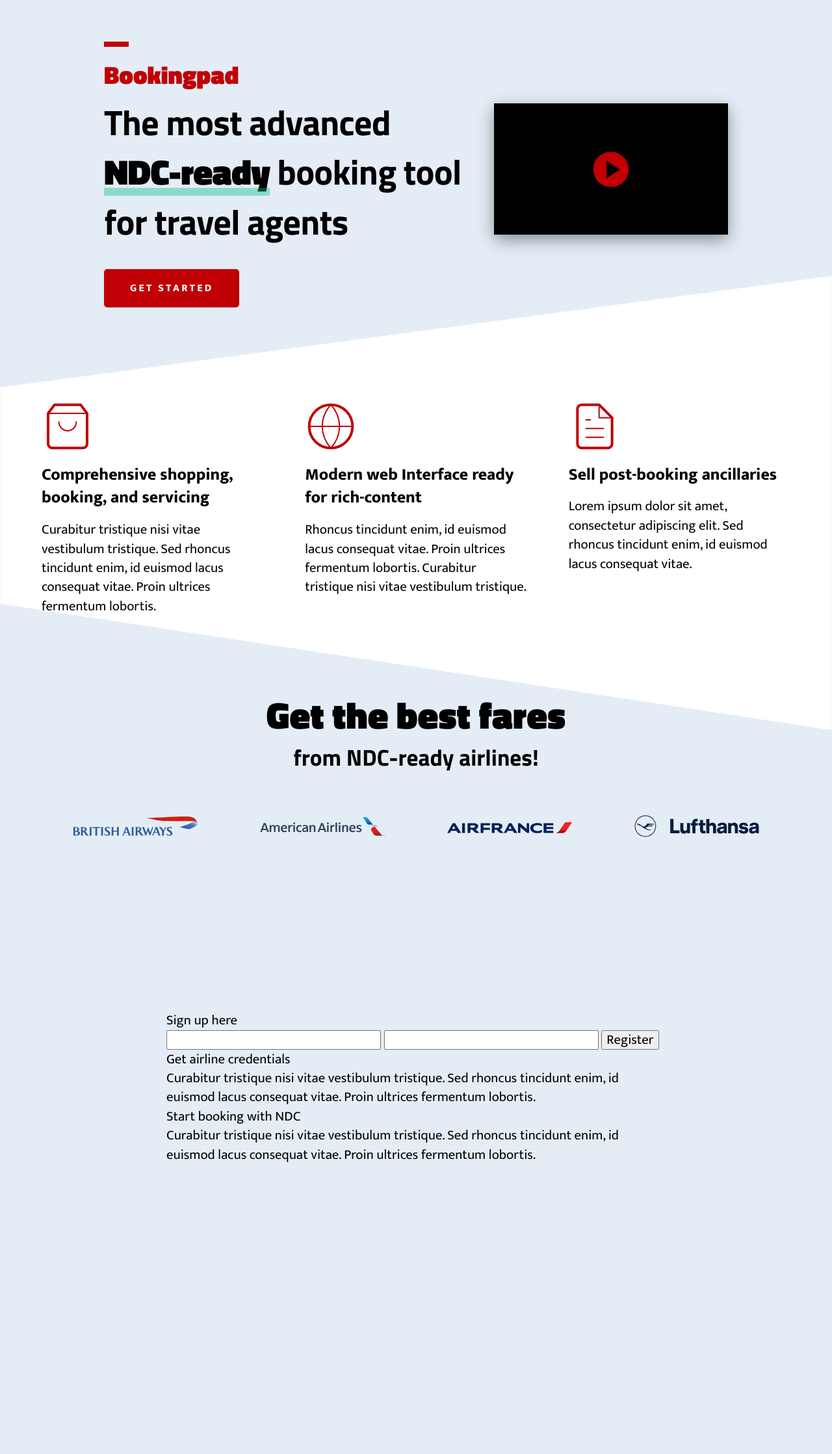
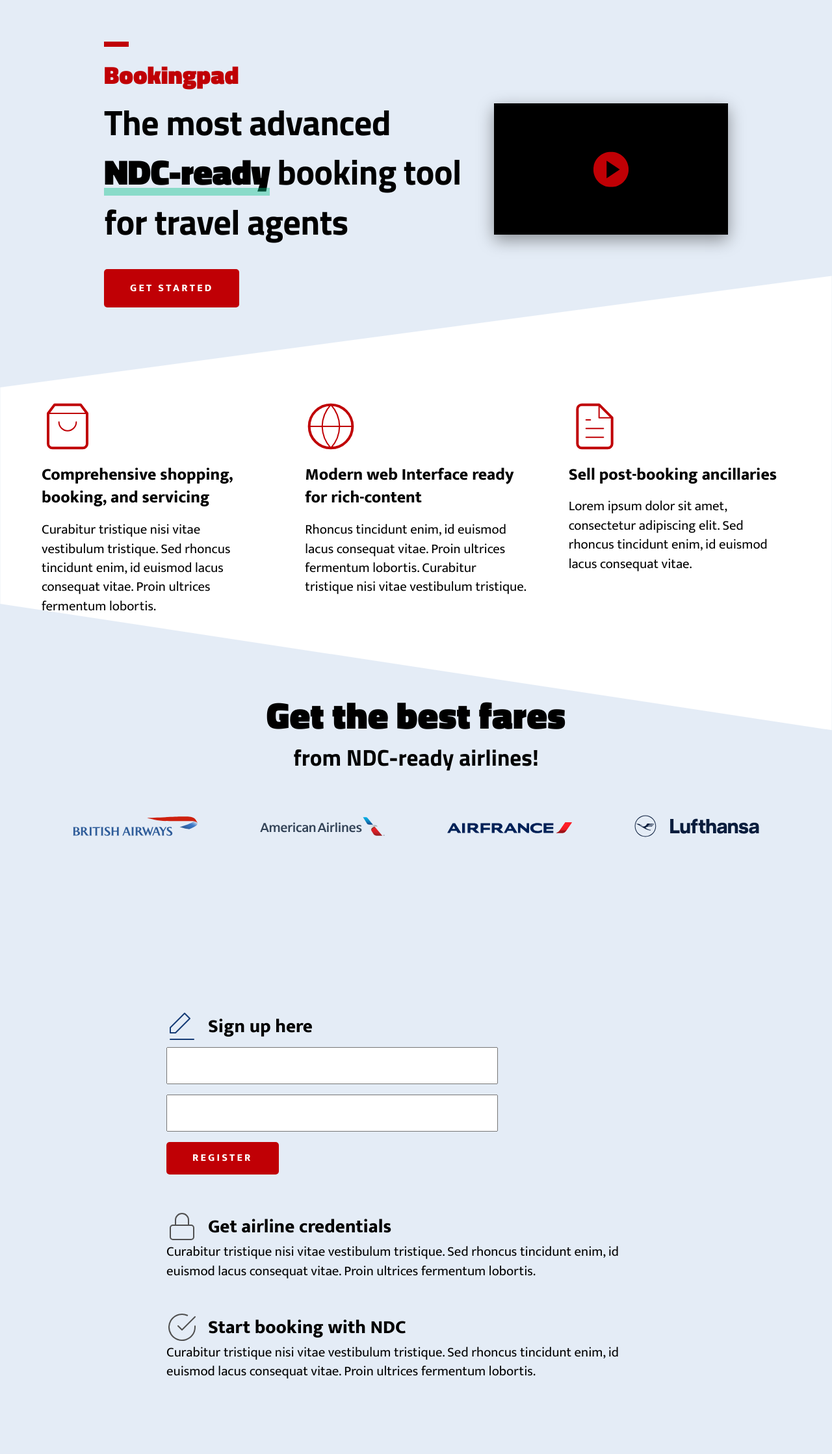
Before and after one commit to tripsimian-labs/bookingpad-web, a Jekyll site: the page built from index.md, in a window 1280 px wide. Shown: the whole page at 65% size. Built offline with Jekyll 4.4.1, drawn with Linux system fonts in a browser that asks for light colours; before the commit the page ends 1855 px from its top, so only the background shows below that.

Commit message:
Markup and style for get-started section

```diff
--- a/_layouts/main.html
+++ b/_layouts/main.html
@@ -204,31 +204,55 @@
       </div>
     </div>
     <div class="get-started">
-      <div class="layout narrow">
-        <div class="register">
-          <h3>Sign up here</h3>
+      <ul class="layout narrow">
+        <li class="register">
+          <div class="icon-headline">
+            <svg width="48" height="48" viewBox="0 0 48 48" fill="none" xmlns="http://www.w3.org/2000/svg">
+              <path d="M28 4L36 12L14 34H6V26L28 4Z" stroke="#163C76" stroke-width="2" stroke-linecap="round" stroke-linejoin="round"/>
+              <path d="M6 44H42" stroke="#163C76" stroke-width="2" stroke-linecap="round" stroke-linejoin="round"/>
+            </svg>
+            <h3>Sign up here</h3>
+          </div>
           <form action="">
-            <input type="text" name="name" id="" />
-            <input type="email" name="email" id="" />
-            <input type="submit" value="Register" />
+            <div>
+              <input type="text" name="name" id="" />
+            </div>
+            <div>
+              <input type="email" name="email" id="" />
+            </div>
+            <div>
+              <input class="button" type="submit" value="Register" />
+            </div>
           </form>
-        </div>
-        <div class="credentials">
-          <h3>Get airline credentials</h3>
+        </li>
+        <li class="credentials">
+          <div class="icon-headline">
+            <svg width="48" height="48" viewBox="0 0 48 48" fill="none" xmlns="http://www.w3.org/2000/svg">
+              <path d="M38 22H10C7.79086 22 6 23.7909 6 26V40C6 42.2091 7.79086 44 10 44H38C40.2091 44 42 42.2091 42 40V26C42 23.7909 40.2091 22 38 22Z" stroke="#505050" stroke-width="2" stroke-linecap="round" stroke-linejoin="round"/>
+              <path d="M14 22V14C14 11.3478 15.0536 8.8043 16.929 6.92893C18.8043 5.05357 21.3479 4 24 4C26.6522 4 29.1957 5.05357 31.0711 6.92893C32.9465 8.8043 34 11.3478 34 14V22" stroke="#505050" stroke-width="2" stroke-linecap="round" stroke-linejoin="round"/>
+            </svg>
+            <h3>Get airline credentials</h3>
+          </div>
           <p>
             Curabitur tristique nisi vitae vestibulum tristique. Sed rhoncus
             tincidunt enim, id euismod lacus consequat vitae. Proin ultrices
             fermentum lobortis.
           </p>
-        </div>
-        <div class="start-booking">
-          <h3>Start booking with NDC</h3>
+        </li>
+        <li class="start-booking">
+          <div class="icon-headline">
+            <svg width="48" height="48" viewBox="0 0 48 48" fill="none" xmlns="http://www.w3.org/2000/svg">
+              <path d="M44 22.16V24C43.9975 28.3128 42.6009 32.5093 40.0186 35.9636C37.4363 39.4179 33.8065 41.9449 29.6707 43.1678C25.5348 44.3906 21.1145 44.2438 17.0689 42.7491C13.0233 41.2545 9.56925 38.4922 7.22186 34.8741C4.87447 31.256 3.75952 26.9761 4.04329 22.6726C4.32706 18.3691 5.99435 14.2726 8.7965 10.9941C11.5986 7.71561 15.3855 5.43074 19.5923 4.48026C23.7991 3.52979 28.2005 3.96465 32.14 5.71997" stroke="#505050" stroke-width="2" stroke-linecap="round" stroke-linejoin="round"/>
+              <path d="M44 8L24 28.02L18 22.02" stroke="#505050" stroke-width="2" stroke-linecap="round" stroke-linejoin="round"/>
+            </svg>
+            <h3>Start booking with NDC</h3>
+          </div>
           <p>
             Curabitur tristique nisi vitae vestibulum tristique. Sed rhoncus
             tincidunt enim, id euismod lacus consequat vitae. Proin ultrices
             fermentum lobortis.
           </p>
-        </div>
+        </li>
       </div>
     </div>
   </body>
--- a/_sass/layout.scss
+++ b/_sass/layout.scss
@@ -98,6 +98,26 @@
       font-weight: 800;
       font-size: 1rem;
     }
+  }
+}
+
+.button {
+  border: none;
+  border-radius: 5px;
+  background-color: $red;
+  color: white;
+  padding: 1rem 2.5rem;
+  text-transform: uppercase;
+  letter-spacing: 0.2rem;
+  font-weight: 800;
+  font-size: 1rem;
+}
+
+form {
+  input {
+    font-size: 2rem;
+    padding: .5rem;
+    margin: .5rem 0;
   }
 }
 
@@ -320,3 +340,24 @@
     z-index: -1;
   }
 }
+
+.icon-headline {
+  display: flex;
+  flex-wrap: nowrap;
+  align-items: center;
+}
+
+.get-started {
+  h3 {
+    font-size: 1.8rem;
+    font-weight: 800;
+  }
+  svg {
+    margin-right: 1rem;
+  }
+  ul {
+    li {
+      margin-bottom: 3rem;
+    }
+  }
+}
```
